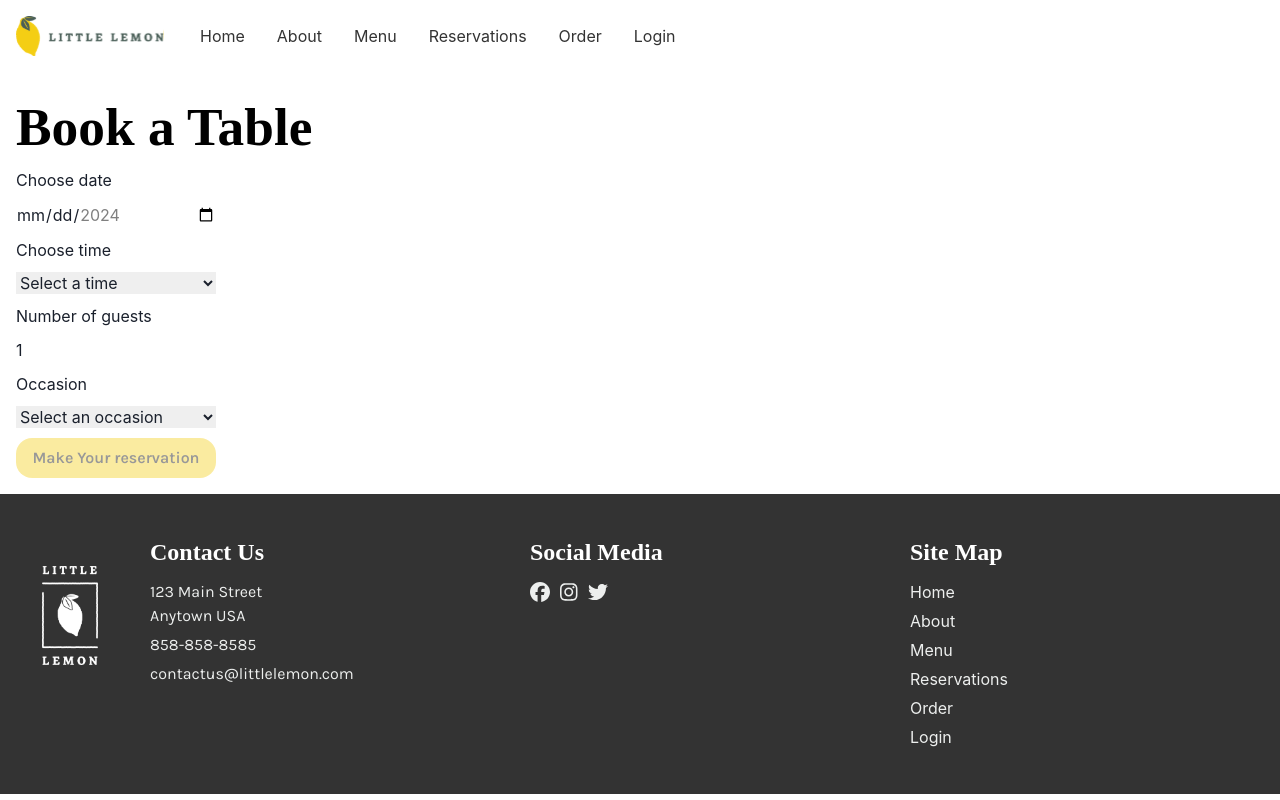
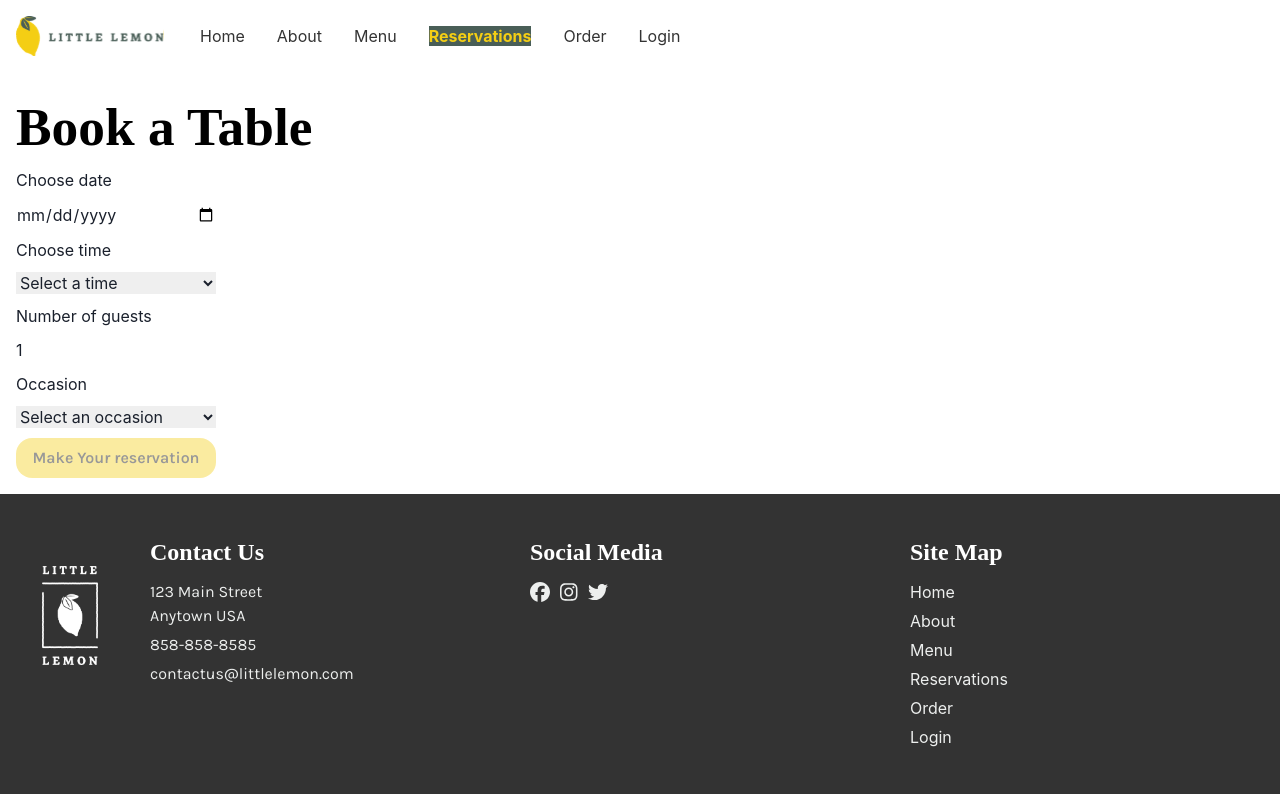
Before and after one commit to schouppeyoran/coursera-capstone, a React (Create React App) app: page /reservations in a window 1280 px wide. Built offline with nearby package versions, Linux system fonts and the light colour scheme; a web font is replaced by a local one.

Commit message:
add accessibility attributes

```diff
--- a/src/components/BookingForm.js
+++ b/src/components/BookingForm.js
@@ -129,8 +129,9 @@ const BookingForm = ({ availableTimes, updateTimes, submitForm }) => {
         value={date}
         onChange={handleDateChange}
         min={getFormattedDate()}
-        max={getFormattedDate(3)}
+        max={getFormattedDate(4)}
         required
+        aria-required="true"
       />
 
       <label htmlFor="res-time">Choose time</label>
@@ -139,6 +140,7 @@ const BookingForm = ({ availableTimes, updateTimes, submitForm }) => {
         value={time}
         onChange={handleTimeChange}
         required
+        aria-required="true"
       >
         <option value="">Select a time</option>
         {availableTimes.map((availableTime) => (
@@ -155,6 +157,7 @@ const BookingForm = ({ availableTimes, updateTimes, submitForm }) => {
         value={guests}
         onChange={handleGuestsChange}
         required
+        aria-required="true"
       />
 
       <label htmlFor="occasion">Occasion</label>
@@ -163,6 +166,7 @@ const BookingForm = ({ availableTimes, updateTimes, submitForm }) => {
         value={occasion}
         onChange={handleOccasionChange}
         required
+        aria-required="true"
       >
         <option value="">Select an occasion</option>
         <option value="Birthday">Birthday</option>
@@ -177,6 +181,7 @@ const BookingForm = ({ availableTimes, updateTimes, submitForm }) => {
         _hover={{ bg: "#E1BD13" }}
         fontFamily="Karla"
         isDisabled={!isFormValid}
+        airia-label="Submit"
       >
         Make Your reservation
       </Button>
--- a/src/components/Header.css
+++ b/src/components/Header.css
@@ -38,6 +38,12 @@ header {
   header nav ul li a {
     text-decoration: none;
     color: var(--hightlight-color-2);
+  }
+  header nav ul li a.active {
+    font-weight: bold;
+    color: var(--primary-color-2);
+    background-color: var(--primary-color-1);
+    /* text-decoration: underline;  */
   }
 }
 
--- a/src/components/Header.js
+++ b/src/components/Header.js
@@ -1,5 +1,5 @@
 import React, { useState } from 'react';
-import { Link } from 'react-router-dom';
+import { Link, useLocation } from 'react-router-dom';
 import logo from './assets/Logo.svg';
 import './Header.css';
 import { FontAwesomeIcon } from '@fortawesome/react-fontawesome';
@@ -7,6 +7,8 @@ import { faBars } from '@fortawesome/free-solid-svg-icons';
 
 const Header = () => {
   const [menuOpen, setMenuOpen] = useState(false);
+  const location = useLocation();
+  const isActive = (path) => location.pathname === path;
 
   return (
     <header>
@@ -21,13 +23,14 @@ const Header = () => {
       <nav>
         <ul
           className={menuOpen ? "nav-expanded" : ""}
-          onClick={() => setMenuOpen(!menuOpen)}>
-          <li><Link to="/">Home</Link></li>
-          <li><Link to="/about">About</Link></li>
-          <li><Link to="/menu">Menu</Link></li>
-          <li><Link to="/reservations">Reservations</Link></li>
-          <li><Link to="/order">Order</Link></li>
-          <li><Link to="/login">Login</Link></li>
+          onClick={() => setMenuOpen(!menuOpen)}
+        >
+          <li><Link to="/" className={isActive('/') ? 'active' : ''}>Home</Link></li>
+          <li><Link to="/about" className={isActive('/about') ? 'active' : ''}>About</Link></li>
+          <li><Link to="/menu" className={isActive('/menu') ? 'active' : ''}>Menu</Link></li>
+          <li><Link to="/reservations" className={isActive('/reservations') ? 'active' : ''}>Reservations</Link></li>
+          <li><Link to="/order" className={isActive('/order') ? 'active' : ''}>Order</Link></li>
+          <li><Link to="/login" className={isActive('/login') ? 'active' : ''}>Login</Link></li>
         </ul>
       </nav>
     </header>
--- a/src/components/Hero.js
+++ b/src/components/Hero.js
@@ -47,6 +47,7 @@ const Hero = () => {
                     rounded={16}
                     _hover={{ bg: "#E1BD13" }}
                     fontFamily="Karla"
+                    aria-label='Reservations'
                 >
                 Reserve a Table
                 </Button>
--- a/src/components/Main.js
+++ b/src/components/Main.js
@@ -3,7 +3,7 @@ import { Box } from '@chakra-ui/react';
 
 const Main = ({ children }) => {
   return (
-    <Box as="main">
+    <Box as="main" role='main'>
       {children}
     </Box>
   );
--- a/src/components/Reviews.js
+++ b/src/components/Reviews.js
@@ -49,6 +49,7 @@ const Review = () => {
             spacingX={16}
             spacingY={8}
             padding={4}
+            aria-label="Customer review cards"
             >
             {reviews.map(review => (
                 <ReviewCard
--- a/src/components/Specials.js
+++ b/src/components/Specials.js
@@ -47,6 +47,7 @@ const Specials = () => {
                       rounded={16}
                       _hover={{ bg: "#E1BD13" }}
                       fontFamily="Karla"
+                      aria-label="Online menu"
                   >
                     Online menu
               </Button>
```
